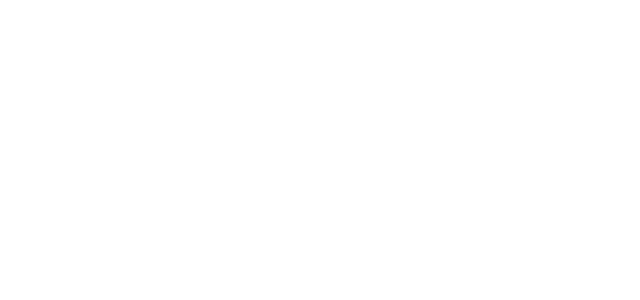
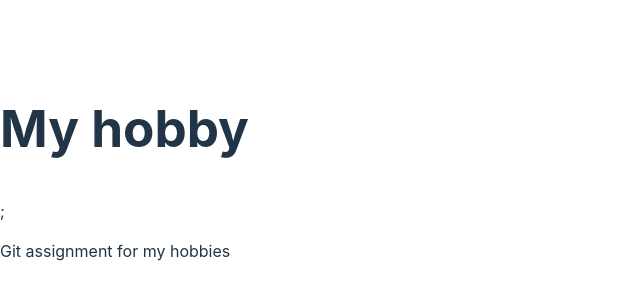
Before and after one commit to RalfiSlask/Git-Assignment, a React (Vite) app: page / in a window 1280 px wide. Shown: the part 232-532 px from the top of the page, without its empty margins (0-640 px from the left). Built offline with nearby package versions, Linux system fonts and the light colour scheme.

Commit message:
feat: import landing intro and pass in title and description props

```diff
--- a/src/App.tsx
+++ b/src/App.tsx
@@ -1,5 +1,14 @@
+import LandingIntro from './components/LandingIntro';
+
 function App() {
-  return <></>;
+  return (
+    <>
+      <LandingIntro
+        title={'My hobby'}
+        description="Git assignment for my hobbies"
+      />
+    </>
+  );
 }
 
 export default App;
```
